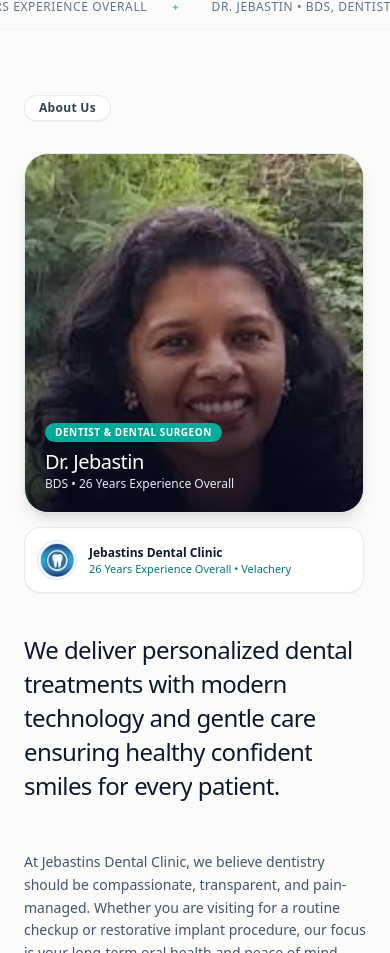
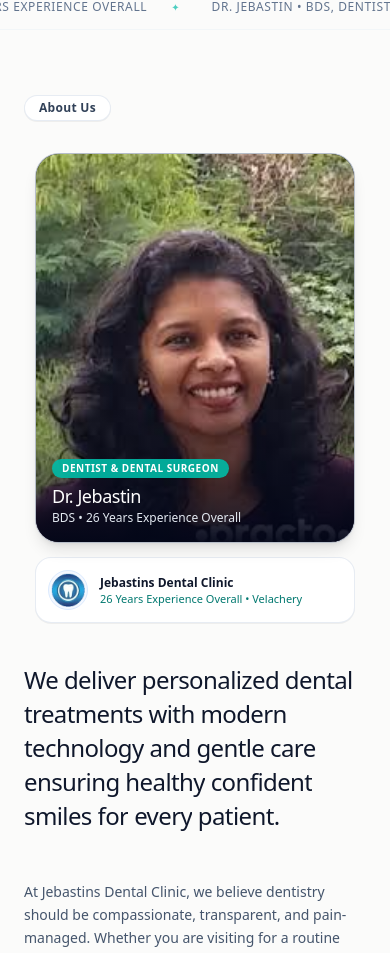
Before and after one commit to tharun-creator/webiste-demo, a Next.js app: page / in a window 390 px wide. Shown: the part 1420-2373 px from the top of the page. Built offline with nearby package versions, Linux system fonts and the light colour scheme.

Commit message:
fix(mobile): center doctor portrait card and preserve complete face visibility

```diff
--- a/src/components/AboutSection.tsx
+++ b/src/components/AboutSection.tsx
@@ -34,29 +34,29 @@ export function AboutSection({ onOpenBooking }: AboutSectionProps) {
           whileInView={{ opacity: 1, x: 0 }}
           viewport={{ once: true, amount: 0.3 }}
           transition={{ duration: 0.8, ease: [0.16, 1, 0.3, 1] as const }}
-          className="lg:col-span-4 flex flex-col gap-3.5"
+          className="lg:col-span-4 flex flex-col items-center lg:items-start gap-3.5 w-full"
         >
           <motion.div
             whileHover={{ y: -4, scale: 1.01 }}
             transition={{ type: "spring", bounce: 0.15, visualDuration: 0.4 }}
-            className="relative w-full max-w-[340px] h-[360px] sm:h-[420px] rounded-3xl overflow-hidden shadow-lg border border-slate-200/80 group cursor-pointer bg-slate-100"
+            className="relative w-full max-w-[320px] sm:max-w-[340px] h-[390px] sm:h-[430px] rounded-3xl overflow-hidden shadow-lg border border-slate-200/80 group cursor-pointer bg-slate-900 mx-auto lg:mx-0"
           >
             <Image
               src="/images/doctor-portrait.png"
               alt="Dr. Jebastin - Lead Dental Specialist, Velachery, Chennai"
               fill
-              sizes="(max-width: 768px) 100vw, 360px"
+              sizes="(max-width: 768px) 320px, 340px"
               priority
-              className="object-cover object-[center_15%] scale-115 group-hover:scale-120 transition-transform duration-700"
+              className="object-cover object-[center_top] group-hover:scale-105 transition-transform duration-700"
             />
-            {/* Subtle Gradient & Badge Overlay at Bottom */}
-            <div className="absolute inset-0 bg-gradient-to-t from-slate-950/85 via-slate-950/20 to-transparent" />
+            {/* Elegant Bottom Gradient so her face is 100% visible and completely unhindered */}
+            <div className="absolute inset-0 bg-gradient-to-t from-slate-950/95 via-slate-950/30 to-transparent via-25% to-50%" />
 
-            <div className="absolute bottom-5 left-5 right-5 text-white">
-              <span className="inline-block px-2.5 py-0.5 rounded-full text-[10px] font-semibold tracking-wider uppercase bg-teal-500/90 text-white backdrop-blur-md mb-1.5 shadow-xs">
+            <div className="absolute bottom-4 left-4 right-4 sm:bottom-5 sm:left-5 sm:right-5 text-white z-10">
+              <span className="inline-block px-2.5 py-0.5 rounded-full text-[10px] font-semibold tracking-wider uppercase bg-teal-500/90 text-white backdrop-blur-md mb-1 shadow-xs">
                 Dentist & Dental Surgeon
               </span>
-              <h3 className="text-xl font-medium text-white tracking-tight">
+              <h3 className="text-lg sm:text-xl font-medium text-white tracking-tight">
                 Dr. Jebastin
               </h3>
               <p className="text-xs text-slate-200 font-normal">
@@ -65,7 +65,7 @@ export function AboutSection({ onOpenBooking }: AboutSectionProps) {
             </div>
           </motion.div>
 
-          <div className="flex items-center gap-3 max-w-[340px] p-3 rounded-2xl bg-white border border-slate-200/80 shadow-2xs">
+          <div className="flex items-center gap-3 w-full max-w-[320px] sm:max-w-[340px] p-3 rounded-2xl bg-white border border-slate-200/80 shadow-2xs mx-auto lg:mx-0">
             <div className="w-10 h-10 rounded-full flex-shrink-0 bg-blue-50/70 p-0.5 border border-blue-100 flex items-center justify-center overflow-hidden">
               <Image
                 src="/images/clinic-emblem-clean.png"
```
